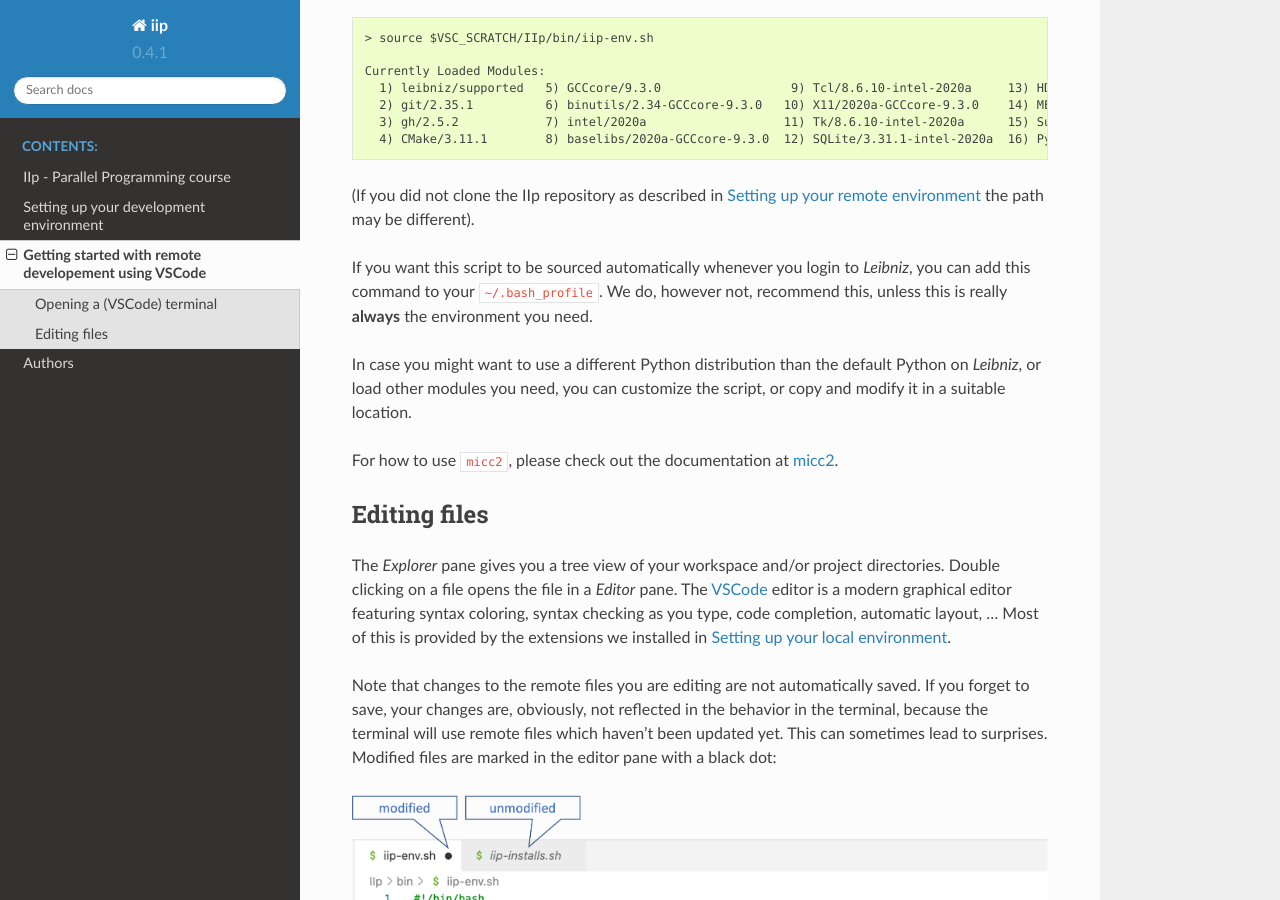
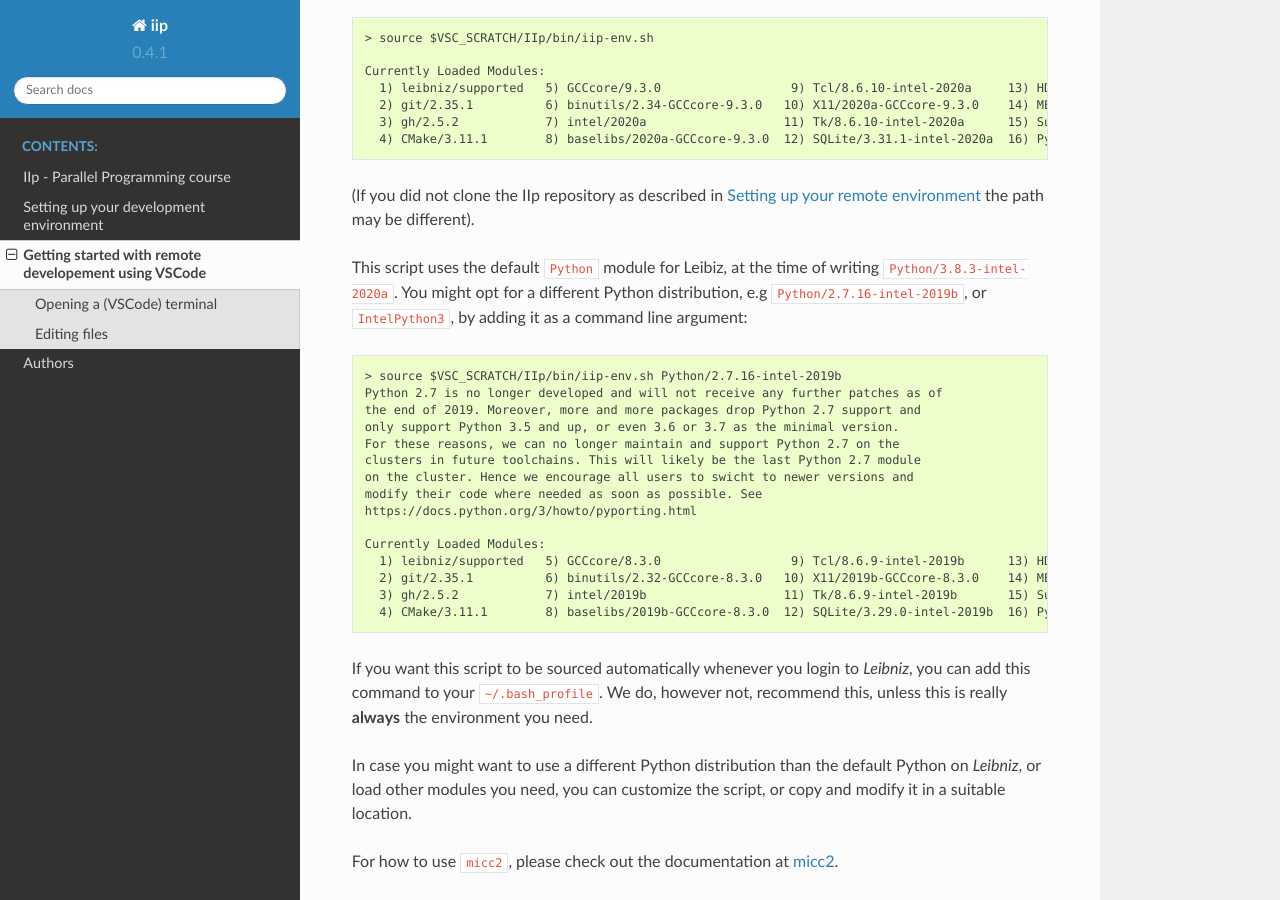
Before and after one commit to etijskens/IIp, a Sphinx documentation site: the page built from docs/usage.rst, in a window 1280 px wide and 900 px high, scrolled down 742 px. Built offline with Sphinx 7.4.7 and the Read the Docs theme 2.0.0, drawn with Linux system fonts in a browser that asks for light colours.

Commit message:
document command line argument of ./bin/iip-env.sh

```diff
--- a/docs/usage.rst
+++ b/docs/usage.rst
@@ -37,6 +37,26 @@ prepare your terminal environment for developing Python projects with Micc2_::
 (If you did not clone the IIp repository as described in :ref:`setup-remote` the path may be
 different).
 
+This script uses the default ``Python`` module for Leibiz, at the time of writing ``Python/3.8.3-intel-2020a``.
+You might opt for a different Python distribution, e.g ``Python/2.7.16-intel-2019b``, or ``IntelPython3``, by
+adding it as a command line argument::
+
+    > source $VSC_SCRATCH/IIp/bin/iip-env.sh Python/2.7.16-intel-2019b
+    Python 2.7 is no longer developed and will not receive any further patches as of
+    the end of 2019. Moreover, more and more packages drop Python 2.7 support and
+    only support Python 3.5 and up, or even 3.6 or 3.7 as the minimal version.
+    For these reasons, we can no longer maintain and support Python 2.7 on the
+    clusters in future toolchains. This will likely be the last Python 2.7 module
+    on the cluster. Hence we encourage all users to swicht to newer versions and
+    modify their code where needed as soon as possible. See
+    https://docs.python.org/3/howto/pyporting.html
+
+    Currently Loaded Modules:
+      1) leibniz/supported   5) GCCcore/8.3.0                  9) Tcl/8.6.9-intel-2019b      13) HDF5/1.8.21-intel-2019b-MPI
+      2) git/2.35.1          6) binutils/2.32-GCCcore-8.3.0   10) X11/2019b-GCCcore-8.3.0    14) METIS/5.1.0-intel-2019b-i32-fp64
+      3) gh/2.5.2            7) intel/2019b                   11) Tk/8.6.9-intel-2019b       15) SuiteSparse/4.5.6-intel-2019b-METIS-5.1.0
+      4) CMake/3.11.1        8) baselibs/2019b-GCCcore-8.3.0  12) SQLite/3.29.0-intel-2019b  16) Python/2.7.16-intel-2019b
+
 If you want this script to be sourced automatically whenever you login to *Leibniz*, you can add
 this command to your ``~/.bash_profile``. We do, however not, recommend this, unless this is really
 **always** the environment you need.
```
